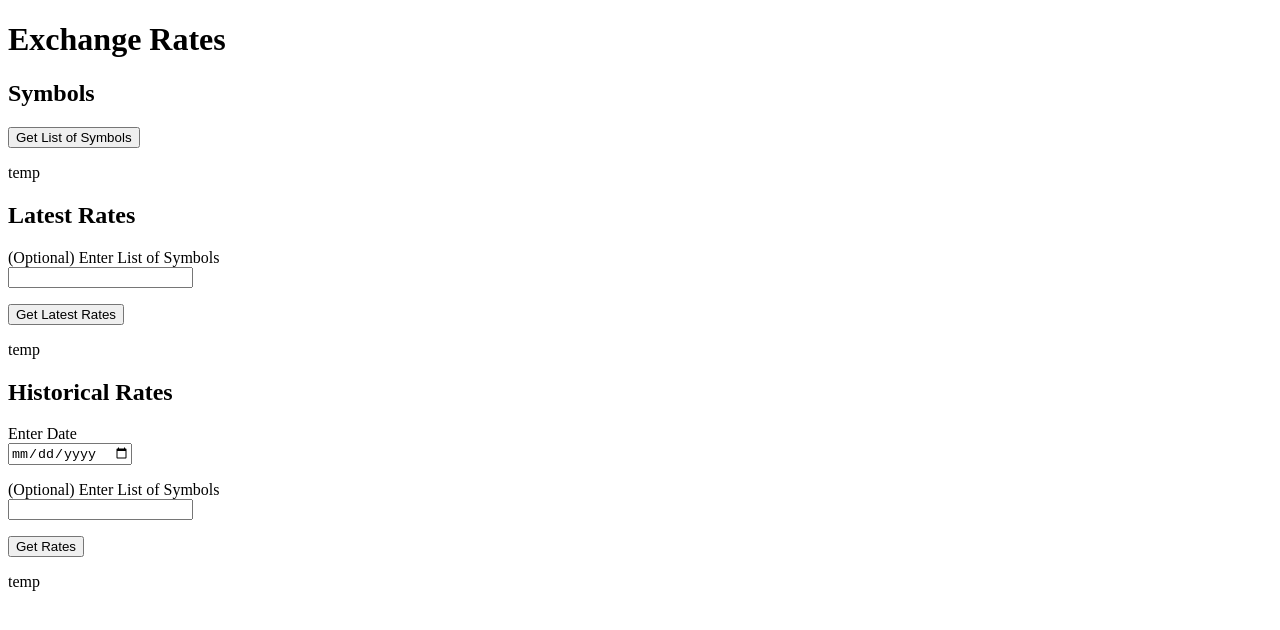
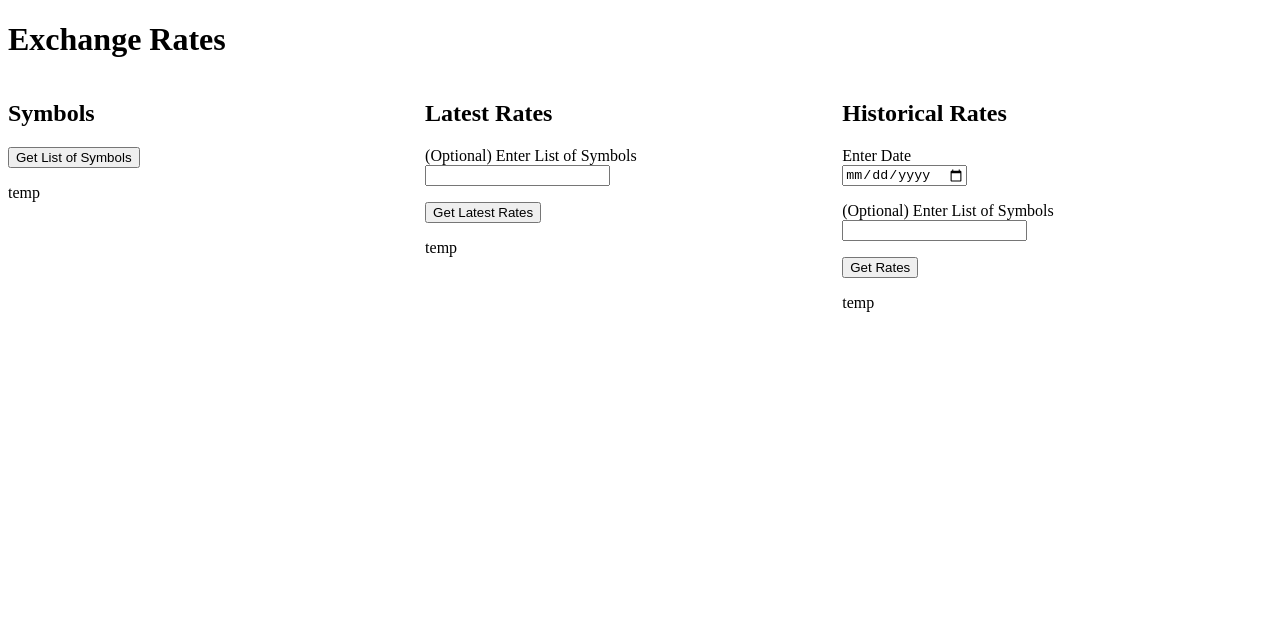
Before and after one commit to KevinJohansson5/KevinJohansson5.github.io, a React (Create React App) app: page / in a window 1280 px wide. Shown: the top 630 px of the page. Built offline with nearby package versions, Linux system fonts and the light colour scheme; the HTML template or start-up script is replaced by a standard one.

Commit message:
Move endpoint components into body a component
Body component holds each endpoint side by side so that responses can
be displayed below without affecting each other.

```diff
--- a/src/App.tsx
+++ b/src/App.tsx
@@ -1,7 +1,5 @@
 import Header from './components/Header'
-import Symbols from './components/Symbols'
-import Latest from './components/Latest'
-import Historical from './components/Historical'
+import Body from './components/Body'
 
 function App() {
 
@@ -10,9 +8,7 @@ function App() {
 
     <div className="App">
       <Header />
-      <Symbols />
-      <Latest />
-      <Historical />
+      <Body />
     </div>
   );
 }
--- /dev/null
+++ b/src/components/Body.tsx
@@ -0,0 +1,30 @@
+import Symbols from './Symbols'
+import Latest from './Latest'
+import Historical from './Historical'
+
+const Body = () => {
+  return (
+    <div style={ container }>
+      <div style={ bodyStyle }>
+        <Symbols />
+      </div>
+      <div style={ bodyStyle }>
+        <Latest />
+      </div>
+      <div style={ bodyStyle }>
+        <Historical />
+      </div>
+    </div>
+  )
+}
+
+const container = {
+  display: "flex"
+}
+
+const bodyStyle = {
+  width: "33%",
+}
+
+
+export default Body
```
